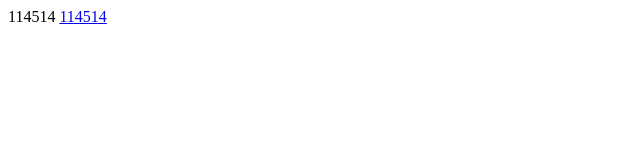
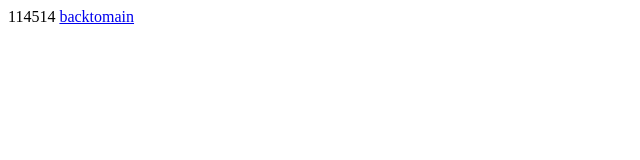
Before and after one commit to YOS10086/1.3-CTC, a plain HTML site: page project1/project1sub/index_sub.html in a window 1280 px wide. Shown: the full height of the page, 0-640 px from the left. Drawn offline with Linux system fonts and the light colour scheme.

Commit message:
Update index_sub.html

```diff
--- a/project1/project1sub/index_sub.html
+++ b/project1/project1sub/index_sub.html
@@ -7,6 +7,6 @@
 </head>
 <body>
     114514
-    <a href="../index.html">114514
+    <a href="../index.html">backtomain
 </body>
 </html>
```
